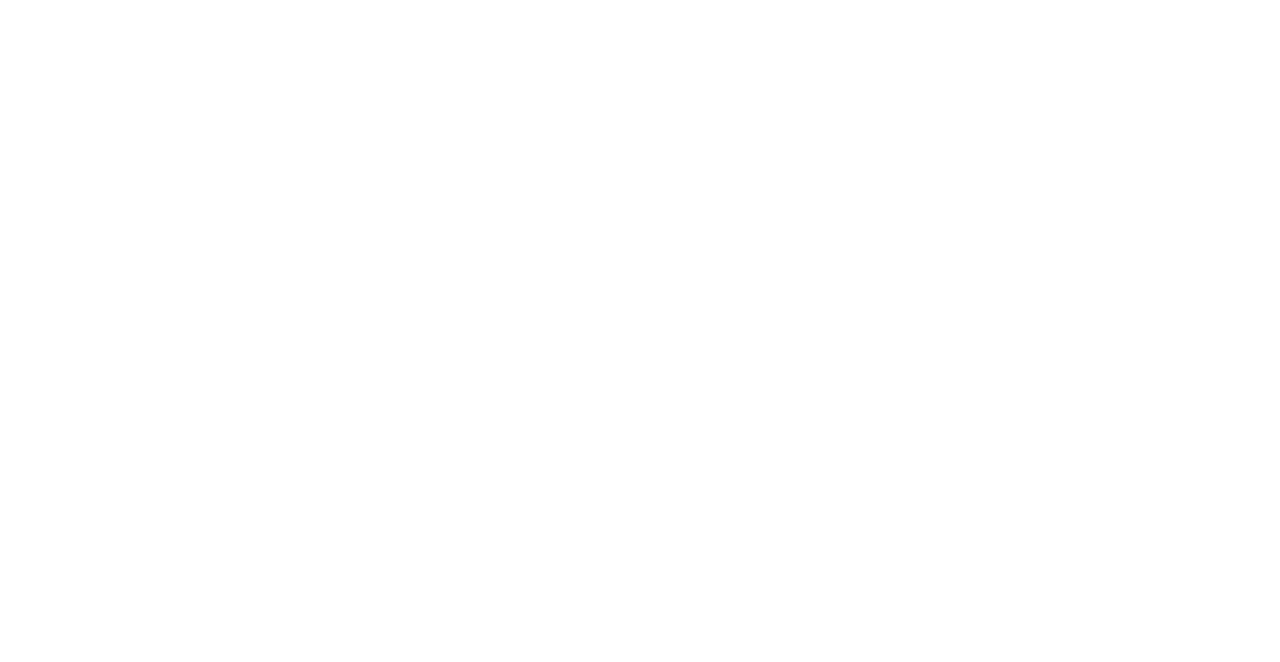
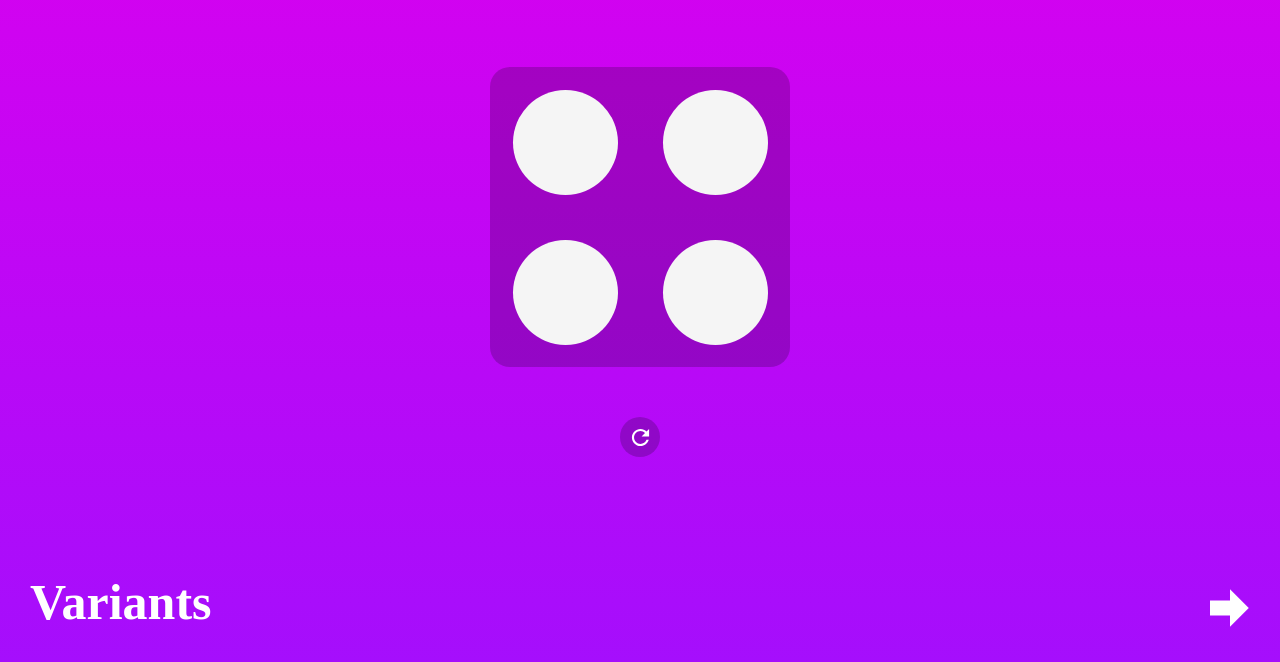
Before and after one commit to munseunggyu/framer__motion, a React (Create React App) app: page /variants in a window 1280 px wide. Before the commit this address had no page. Shown: the part 138-800 px from the top of the page. Built offline with nearby package versions, Linux system fonts and the light colour scheme.

Commit message:
Add Variants component

```diff
--- a/src/App.tsx
+++ b/src/App.tsx
@@ -2,6 +2,7 @@ import React, { useEffect, useRef, useState, useTransition } from 'react';
 import { Route, Routes } from 'react-router-dom';
 import styled, { createGlobalStyle } from 'styled-components';
 import Animation from './Components/Animation';
+import Variants from './Components/Variants';
 
 const GlobalStyle = createGlobalStyle`
   html, body, div, span, applet, object, iframe,
@@ -62,6 +63,7 @@ function App() {
       <GlobalStyle />
       <Routes>
         <Route path='/' element={<Animation />} />
+		<Route path='variants' element={<Variants /> } />
       </Routes>
     </>
   );
--- a/src/Components/Animation.tsx
+++ b/src/Components/Animation.tsx
@@ -1,7 +1,8 @@
 import { motion } from "framer-motion";
 import styled from "styled-components";
 import {IoMdRefresh} from 'react-icons/io'
-
+import {ImArrowRight} from 'react-icons/im'
+import { useNavigate } from "react-router-dom";
 export const Wrapper = styled.div`
 height:100vh;
 width:100vw;
@@ -20,9 +21,8 @@ const Box = styled(motion.div)`
   margin-bottom:50px;
 `;
 
-const Btn = styled.div`
+export const Btn = styled.div`
   background-color:rgba(0,0,0,0.2);
-  outline:none;
   display: flex;
   align-items:center;
   justify-content:center;
@@ -31,13 +31,18 @@ const Btn = styled.div`
   border-radius:50%;
 `
 
-const Title = styled.div`
+export const Title = styled.div`
   position:absolute;
   font-size:50px;
   font-weight:700;
   color:white;
   bottom:30px;
   left:30px;
+`
+export const Next = styled.div`
+  position:absolute;
+  right:30px;
+  bottom:30px;
 `
 
 const BoxVariants = {
@@ -54,9 +59,11 @@ const BoxVariants = {
 
   }
 }
+export const refresh = () => window.location.reload()
 
 function Animation(){
-  const refresh = () => window.location.reload()
+  const navigate = useNavigate()
+  const nextPage = () => navigate('variants')
   return (
     <Wrapper
     style={{
@@ -72,6 +79,9 @@ function Animation(){
      <IoMdRefresh size='25' color="white" />
      </Btn>
      <Title>Animation</Title>
+     <Next onClick={nextPage}>
+      <ImArrowRight size='40' color='white' />
+     </Next>
     </Wrapper>
   );
 }
--- /dev/null
+++ b/src/Components/Variants.tsx
@@ -0,0 +1,76 @@
+import { motion } from "framer-motion";
+import { ImArrowRight } from "react-icons/im";
+import { IoMdRefresh } from "react-icons/io";
+import styled from "styled-components";
+import { Btn, Next, refresh, Title, Wrapper } from "./Animation";
+
+const BoxWrapper = styled(motion.div)`
+background-color:rgba(0,0,0,0.2);
+  width:300px;
+  height:300px;
+  border-radius:20px;
+  margin-bottom:50px;
+  display: grid;
+  grid-template-columns:repeat(2,1fr);
+  place-items:center;
+`
+const Ball = styled(motion.div)`
+  width:70%;
+  height:70%;
+  background-color:whitesmoke;
+  border-radius:50%;
+`
+const ballWrapperVariants = {
+  hidden :{
+    scale:0,
+  },
+  visible:{
+    scale:1,
+    transition:{
+      duration:.3,
+      delayChildren:.4,
+      staggerChildren:.2
+    }
+  }
+}
+const ballVariants = {
+  hidden:{
+    opacity:0,
+    y:20,
+  },
+  visible:{
+    opacity:1,
+    y:0,
+  }
+}
+
+function Variants(){
+  return (
+    <Wrapper
+      style={{background:'linear-gradient(RGB(218, 0, 238),RGB(165, 14, 252))'}}
+    >
+      <BoxWrapper
+        variants={ballWrapperVariants}
+        initial='hidden'
+        animate='visible'
+      >
+        {
+          [1,2,3,4].map(v =>
+            <Ball
+              variants={ballVariants}
+            />
+            )
+        }
+      </BoxWrapper>
+      <Btn onClick={refresh}>
+        <IoMdRefresh size='25' color="white" />
+      </Btn>
+      <Title>Variants</Title>
+      <Next>
+       <ImArrowRight size='40' color='white' />
+      </Next>
+    </Wrapper>
+  );
+}
+
+export default Variants;
```
